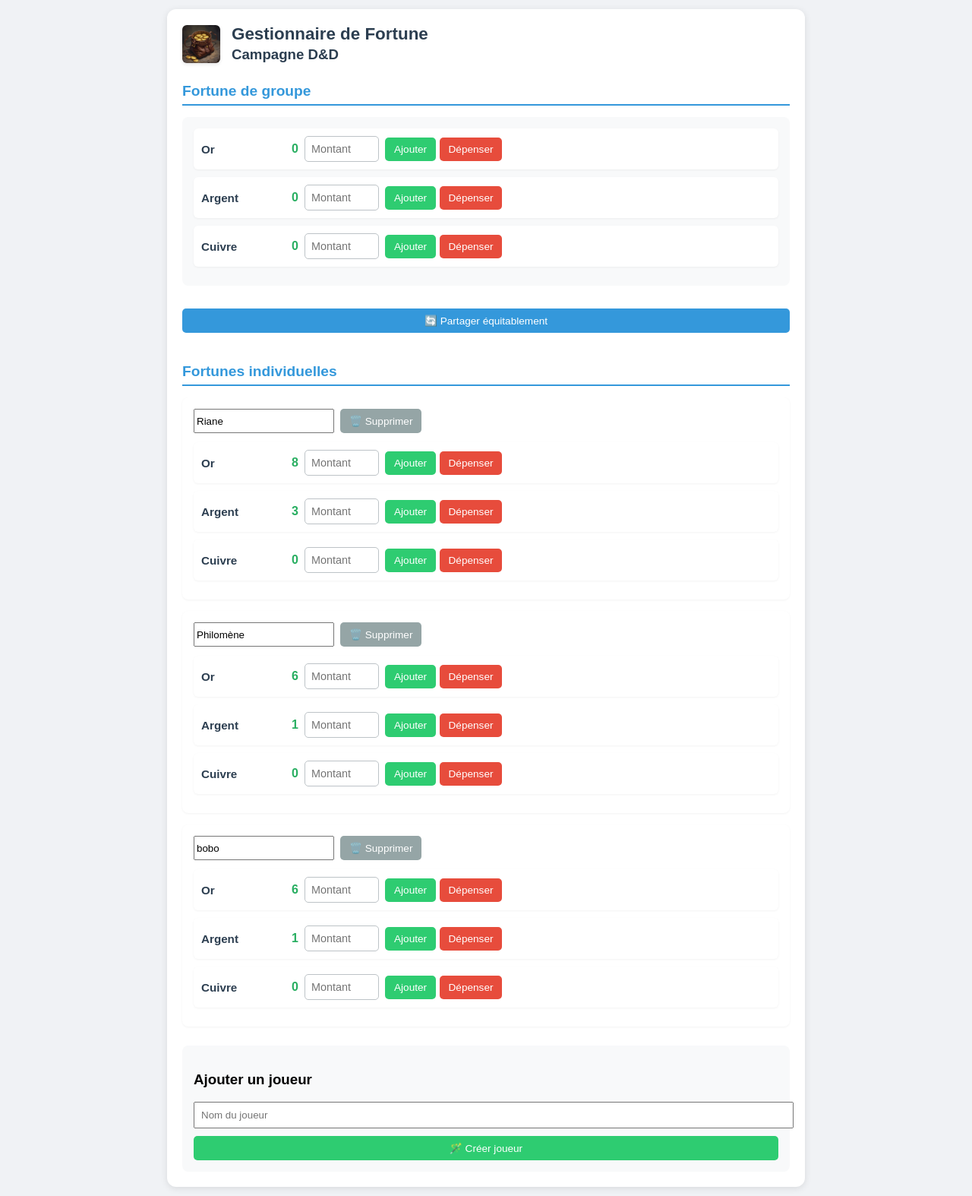
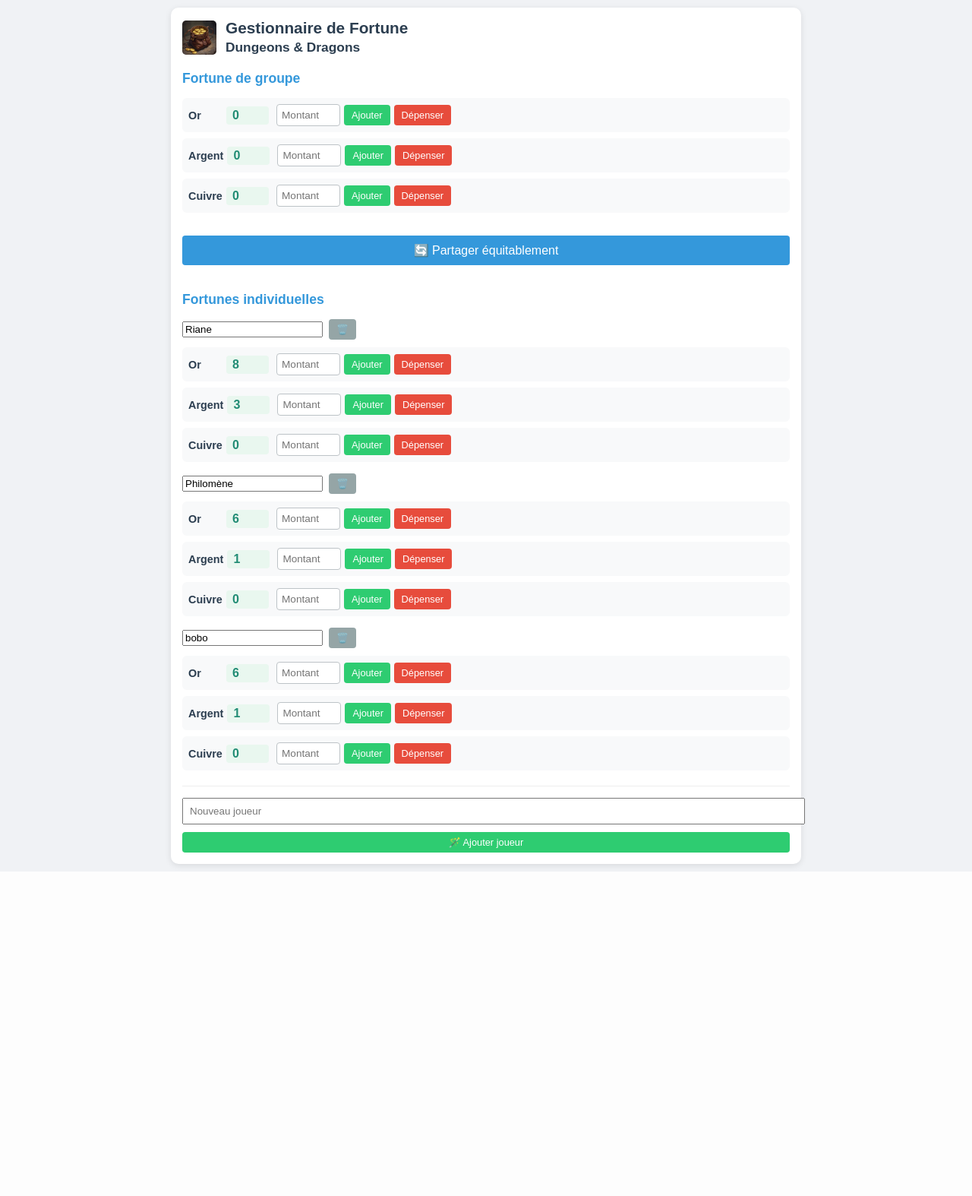
Before and after one commit to Moze75/DND-bourse, a Flask app: page / in a window 1280 px wide. Shown: the whole page at 76% size. After the commit the page ends 1147 px from the top, so only its background shows below. Run offline with Flask 3, Linux system fonts and the light colour scheme.

Commit message:
Mise à jour de app.py et index.html

```diff
--- a/templates/index.html
+++ b/templates/index.html
@@ -9,84 +9,80 @@
             font-family: 'Arial', sans-serif;
             background-color: #f0f2f5;
             margin: 0;
-            padding: 12px;
+            padding: 10px;
         }
         .container {
             max-width: 800px;
             margin: 0 auto;
             background: white;
-            padding: 20px;
-            border-radius: 12px;
-            box-shadow: 0 2px 10px rgba(0,0,0,0.1);
+            padding: 15px;
+            border-radius: 10px;
+            box-shadow: 0 2px 8px rgba(0,0,0,0.1);
         }
         .header {
             display: flex;
             align-items: center;
-            gap: 15px;
-            margin-bottom: 25px;
+            gap: 12px;
+            margin-bottom: 20px;
         }
         .dnd-logo {
-            width: 50px;
+            width: 45px;
             height: auto;
-            border-radius: 6px;
-            box-shadow: 0 2px 4px rgba(0,0,0,0.1);
+            border-radius: 5px;
         }
         h1 {
             color: #2c3e50;
             margin: 0;
-            font-size: 1.4em;
+            font-size: 1.3em;
         }
         .section-title {
             color: #3498db;
-            border-bottom: 2px solid #3498db;
-            padding-bottom: 6px;
-            margin: 25px 0 15px;
-            font-size: 1.2em;
+            margin: 20px 0 15px;
+            font-size: 1.1em;
+            font-weight: bold;
         }
-        .currency-group {
-            background: #f8f9fa;
-            padding: 15px;
-            border-radius: 8px;
+        .currency-group, .player-card {
             margin-bottom: 15px;
         }
         .currency-row {
             display: flex;
-            flex-wrap: wrap;
             align-items: center;
-            gap: 8px;
-            margin-bottom: 10px;
-            padding: 10px;
-            background: white;
+            gap: 5px;
+            margin-bottom: 8px;
+            padding: 8px;
+            background: #f8f9fa;
             border-radius: 6px;
-            box-shadow: 0 1px 3px rgba(0,0,0,0.05);
         }
         .currency-label {
-            min-width: 80px;
+            min-width: 45px;
             font-weight: bold;
+            font-size: 0.9em;
             color: #2c3e50;
-            font-size: 0.95em;
         }
         .currency-value {
+            min-width: 40px;
             font-weight: bold;
-            color: #27ae60;
-            min-width: 40px;
-            text-align: right;
+            color: #218c74; /* Vert plus foncé */
+            font-size: 1em;
+            margin-right: 5px;
+            background: #e9f7ef;
+            padding: 3px 8px;
+            border-radius: 4px;
         }
         input[type="number"] {
-            padding: 8px;
+            width: 70px;
+            padding: 6px;
             border: 1px solid #bdc3c7;
-            border-radius: 5px;
-            width: 80px;
-            font-size: 0.9em;
+            border-radius: 4px;
+            font-size: 0.85em;
         }
         .btn {
-            padding: 8px 12px;
+            padding: 6px 10px;
             border: none;
-            border-radius: 5px;
-            cursor: pointer;
+            border-radius: 4px;
+            font-size: 0.8em;
+            white-space: nowrap;
             transition: filter 0.2s;
-            font-size: 0.85em;
-            white-space: nowrap;
         }
         .btn:hover {
             filter: brightness(90%);
@@ -103,50 +99,42 @@
             background: #95a5a6;
             color: white;
         }
-        .player-card {
-            background: white;
-            padding: 15px;
-            border-radius: 8px;
-            box-shadow: 0 1px 3px rgba(0,0,0,0.05);
-            margin-bottom: 15px;
-        }
         .player-header {
             display: flex;
-            flex-wrap: wrap;
             gap: 8px;
-            margin-bottom: 12px;
+            margin-bottom: 10px;
+            align-items: center;
         }
         .player-name input {
             flex: 1;
             padding: 8px;
-            border: 1px solid #ddd;
+            font-size: 1em;
+            border: 2px solid #3498db;
             border-radius: 5px;
-            min-width: 120px;
+            font-weight: bold;
+            color: #2c3e50;
         }
-        .add-player-form {
-            margin-top: 25px;
-            padding: 15px;
-            background: #f8f9fa;
-            border-radius: 8px;
+        .share-btn {
+            background: #3498db;
+            color: white;
+            width: 100%;
+            padding: 10px;
+            margin: 15px 0;
+            font-size: 1em;
         }
 
         @media (max-width: 480px) {
-            .container {
-                padding: 15px;
+            .currency-row {
+                gap: 4px;
+                padding: 6px;
             }
-            .currency-row {
-                gap: 6px;
+            .currency-value {
+                font-size: 0.9em;
+                padding: 2px 6px;
             }
-            .btn {
-                padding: 6px 10px;
-            }
-            input[type="number"] {
-                width: 70px;
-            }
-            .mobile-right {
-                margin-left: auto;
-                display: flex;
-                gap: 6px;
+            .player-name input {
+                font-size: 0.95em;
+                padding: 6px;
             }
         }
     </style>
@@ -154,8 +142,8 @@
 <body>
     <div class="container">
         <div class="header">
-            <img src="{{ url_for('static', filename='dnd.jpg') }}" alt="Logo D&D" class="dnd-logo">
-            <h1>Gestionnaire de Fortune<br><small>Campagne D&D</small></h1>
+            <img src="{{ url_for('static', filename='dnd.jpg') }}" alt="D&D" class="dnd-logo">
+            <h1>Gestionnaire de Fortune<br><small>Dungeons & Dragons</small></h1>
         </div>
 
         <!-- Fortune de groupe -->
@@ -166,10 +154,8 @@
                 <span class="currency-label">Or</span>
                 <span class="currency-value">{{ totals.gold }}</span>
                 <input type="number" id="add_gold" placeholder="Montant">
-                <div class="mobile-right">
                 <button class="btn btn-add" onclick="addToTotal('gold')">Ajouter</button>
                 <button class="btn btn-spend" onclick="spendFromTotal('gold')">Dépenser</button>
-                </div>
             </div>
 
             <!-- Argent -->
@@ -177,10 +163,8 @@
                 <span class="currency-label">Argent</span>
                 <span class="currency-value">{{ totals.silver }}</span>
                 <input type="number" id="add_silver" placeholder="Montant">
-                <div class="mobile-right">
                 <button class="btn btn-add" onclick="addToTotal('silver')">Ajouter</button>
                 <button class="btn btn-spend" onclick="spendFromTotal('silver')">Dépenser</button>
-                </div>
             </div>
 
             <!-- Cuivre -->
@@ -188,15 +172,12 @@
                 <span class="currency-label">Cuivre</span>
                 <span class="currency-value">{{ totals.copper }}</span>
                 <input type="number" id="add_copper" placeholder="Montant">
-                <div class="mobile-right">
                 <button class="btn btn-add" onclick="addToTotal('copper')">Ajouter</button>
                 <button class="btn btn-spend" onclick="spendFromTotal('copper')">Dépenser</button>
             </div>
         </div>
-        </div>
 
-        <button class="btn" style="background: #3498db; color: white; width: 100%; margin: 15px 0;"
-                onclick="shareMoney()">
+        <button class="btn share-btn" onclick="shareMoney()">
             🔄 Partager équitablement
         </button>
 
@@ -209,7 +190,7 @@
                 <input type="text" value="{{ player }}"
                        onchange="updateName('{{ player }}', this.value)"
                        class="player-name">
-                <button class="btn btn-delete" onclick="deletePlayer('{{ player }}')">🗑️ Supprimer</button>
+                <button class="btn btn-delete" onclick="deletePlayer('{{ player }}')">🗑️</button>
             </div>
 
             <!-- Or -->
@@ -217,10 +198,8 @@
                 <span class="currency-label">Or</span>
                 <span class="currency-value">{{ money.gold }}</span>
                 <input type="number" id="add-gold-{{ player }}" placeholder="Montant">
-                <div class="mobile-right">
                 <button class="btn btn-add" onclick="addMoney('{{ player }}', 'gold')">Ajouter</button>
                 <button class="btn btn-spend" onclick="spendMoney('{{ player }}', 'gold')">Dépenser</button>
-                </div>
             </div>
 
             <!-- Argent -->
@@ -228,10 +207,8 @@
                 <span class="currency-label">Argent</span>
                 <span class="currency-value">{{ money.silver }}</span>
                 <input type="number" id="add-silver-{{ player }}" placeholder="Montant">
-                <div class="mobile-right">
                 <button class="btn btn-add" onclick="addMoney('{{ player }}', 'silver')">Ajouter</button>
                 <button class="btn btn-spend" onclick="spendMoney('{{ player }}', 'silver')">Dépenser</button>
-                </div>
             </div>
 
             <!-- Cuivre -->
@@ -239,115 +216,76 @@
                 <span class="currency-label">Cuivre</span>
                 <span class="currency-value">{{ money.copper }}</span>
                 <input type="number" id="add-copper-{{ player }}" placeholder="Montant">
-                <div class="mobile-right">
                 <button class="btn btn-add" onclick="addMoney('{{ player }}', 'copper')">Ajouter</button>
                 <button class="btn btn-spend" onclick="spendMoney('{{ player }}', 'copper')">Dépenser</button>
-                </div>
             </div>
         </div>
         {% endfor %}
 
         <!-- Formulaire d'ajout -->
-        <div class="add-player-form">
-            <h3>Ajouter un joueur</h3>
-            <input type="text" id="new_player_name" placeholder="Nom du joueur"
+        <div style="margin-top: 20px; padding-top: 15px; border-top: 1px solid #eee;">
+            <input type="text" id="new_player_name" placeholder="Nouveau joueur"
                    style="width: 100%; padding: 8px; margin-bottom: 10px;">
             <button class="btn btn-add" style="width: 100%;" onclick="addPlayer()">
-                🪄 Créer joueur
+                🪄 Ajouter joueur
             </button>
         </div>
     </div>
 
     <script>
-        // Fonctions corrigées et testées
-        async function addToTotal(currency) {
-            const input = document.getElementById(`add_${currency}`);
-            const amount = parseInt(input.value) || 0;
-
-            await fetch('/add_to_total', {
+        // Fonctions réparées et optimisées
+        async function handleRequest(url, body) {
+            await fetch(url, {
                 method: 'POST',
                 headers: {'Content-Type': 'application/x-www-form-urlencoded'},
-                body: `currency=${currency}&amount=${amount}`
+                body: body
             });
-
-            input.value = '';
             location.reload();
         }
 
-        async function spendFromTotal(currency) {
-            const input = document.getElementById(`add_${currency}`);
-            const amount = parseInt(input.value) || 0;
-
-            await fetch('/spend_from_total', {
-                method: 'POST',
-                headers: {'Content-Type': 'application/x-www-form-urlencoded'},
-                body: `currency=${currency}&amount=${amount}`
-            });
-
-            input.value = '';
-            location.reload();
+        // Gestion groupe
+        async function addToTotal(currency) {
+            const amount = document.getElementById(`add_${currency}`).value || 0;
+            await handleRequest('/add_to_total', `currency=${currency}&amount=${amount}`);
         }
 
+        async function spendFromTotal(currency) {
+            const amount = document.getElementById(`add_${currency}`).value || 0;
+            await handleRequest('/spend_from_total', `currency=${currency}&amount=${amount}`);
+        }
+
+        // Gestion joueurs
         async function addMoney(player, currency) {
             const input = document.getElementById(`add-${currency}-${player}`);
-            const amount = parseInt(input.value) || 0;
-
-            await fetch('/add_money', {
-                method: 'POST',
-                headers: {'Content-Type': 'application/x-www-form-urlencoded'},
-                body: `player_name=${encodeURIComponent(player)}&currency=${currency}&amount=${amount}`
-            });
-
-            input.value = '';
-            location.reload();
+            await handleRequest(
+                '/add_money',
+                `player_name=${encodeURIComponent(player)}&currency=${currency}&amount=${input.value}`
+            );
         }
 
         async function spendMoney(player, currency) {
             const input = document.getElementById(`add-${currency}-${player}`);
-            const amount = parseInt(input.value) || 0;
-
-            await fetch('/spend_money', {
-                method: 'POST',
-                headers: {'Content-Type': 'application/x-www-form-urlencoded'},
-                body: `player_name=${encodeURIComponent(player)}&currency=${currency}&amount=${amount}`
-            });
-
-            input.value = '';
-            location.reload();
+            await handleRequest(
+                '/spend_money',
+                `player_name=${encodeURIComponent(player)}&currency=${currency}&amount=${input.value}`
+            );
         }
 
         async function deletePlayer(player) {
-            await fetch('/delete_player', {
-                method: 'POST',
-                headers: {'Content-Type': 'application/x-www-form-urlencoded'},
-                body: `player_name=${encodeURIComponent(player)}`
-            });
-            location.reload();
+            await handleRequest('/delete_player', `player_name=${encodeURIComponent(player)}`);
         }
 
         async function addPlayer() {
             const input = document.getElementById('new_player_name');
-            await fetch('/add_player', {
-                method: 'POST',
-                headers: {'Content-Type': 'application/x-www-form-urlencoded'},
-                body: `player_name=${encodeURIComponent(input.value)}`
-            });
-            input.value = '';
-            location.reload();
+            await handleRequest('/add_player', `player_name=${encodeURIComponent(input.value)}`);
         }
 
         async function updateName(oldName, newName) {
-            await fetch('/update_name', {
-                method: 'POST',
-                headers: {'Content-Type': 'application/x-www-form-urlencoded'},
-                body: `old_name=${encodeURIComponent(oldName)}&new_name=${encodeURIComponent(newName)}`
-            });
-            location.reload();
+            await handleRequest('/update_name', `old_name=${encodeURIComponent(oldName)}&new_name=${encodeURIComponent(newName)}`);
         }
 
         async function shareMoney() {
-            await fetch('/split_money', { method: 'POST' });
-            location.reload();
+            await handleRequest('/split_money', '');
         }
     </script>
 </body>
```
Lines whose indentation alone changed are shown as unchanged.
